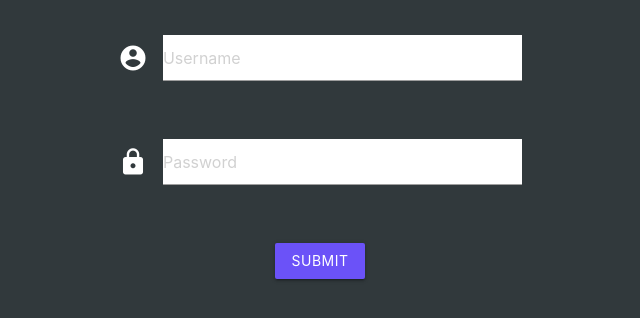
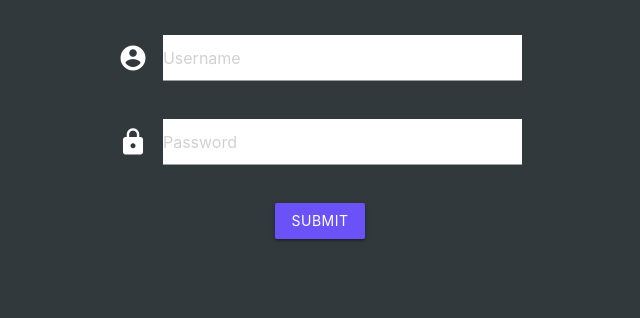
Before and after one commit to a9kitkumar/shift-manager-ta9, an Angular app: page /login in a window 1280 px wide. Shown: the top 318 px of the page, without its empty margins (320-960 px from the left). Built offline with nearby package versions, Linux system fonts and the light colour scheme.

Commit message:
minor changes

```diff
--- a/src/app/components/auth/auth.component.css
+++ b/src/app/components/auth/auth.component.css
@@ -56,3 +56,7 @@
     background-color: white;
     color: black
   }
+
+  .margin-rows {
+    margin-bottom: 0px;
+  }
--- a/src/app/components/auth/auth.component.html
+++ b/src/app/components/auth/auth.component.html
@@ -1,12 +1,12 @@
 <div class="row valign-wrapper margin">
     <form class="col s8" [formGroup]="loginForm" (ngSubmit)="login()">
-      <div class="row">
+      <div class="row margin-rows">
         <div class="input-field col s6">
           <i class="material-icons prefix">account_circle</i>
           <input id="icon_prefix" type="text" class="validate" formControlName="userName" placeholder="Username">
         </div>
     </div>
-    <div class="row">
+    <div class="row margin-rows">
         <div class="input-field col s6">
           <i class="material-icons prefix">lock</i>
           <input id="lock" type="password" class="validate" formControlName="password" placeholder="Password">
```
